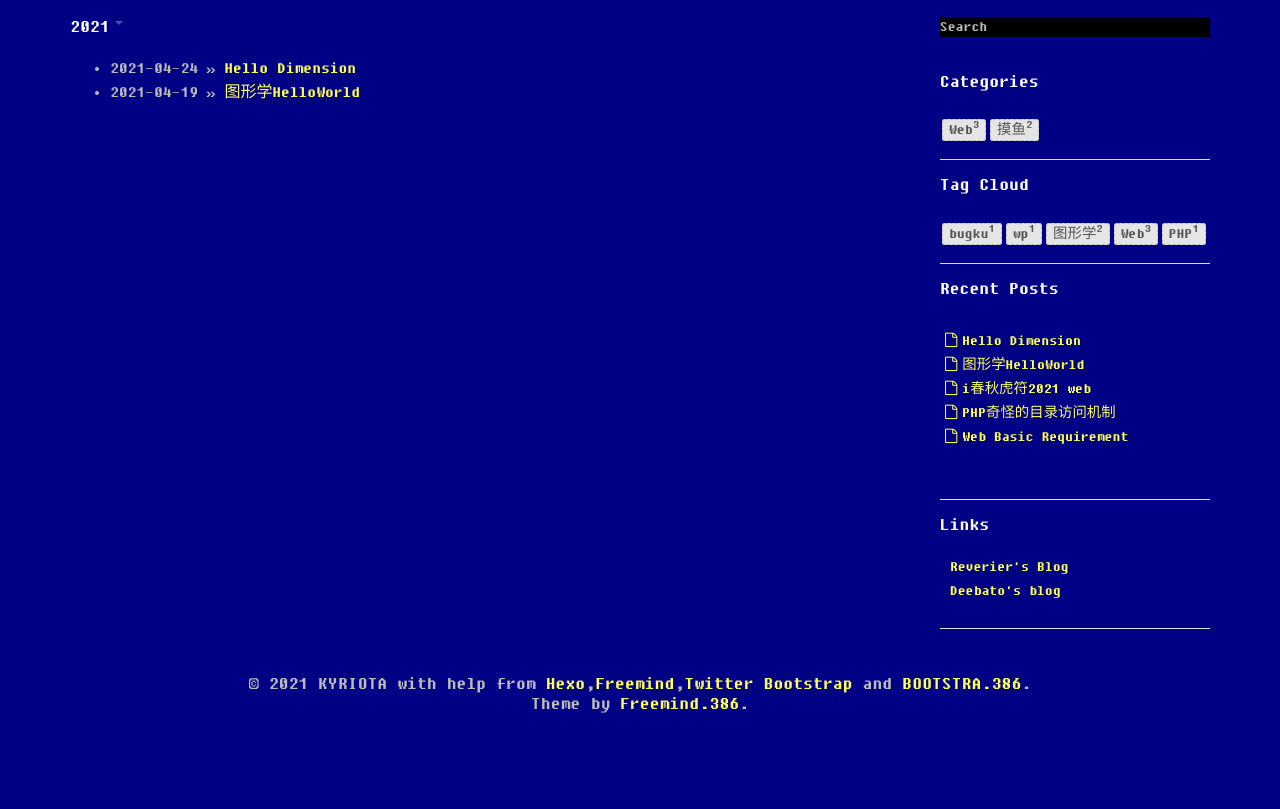
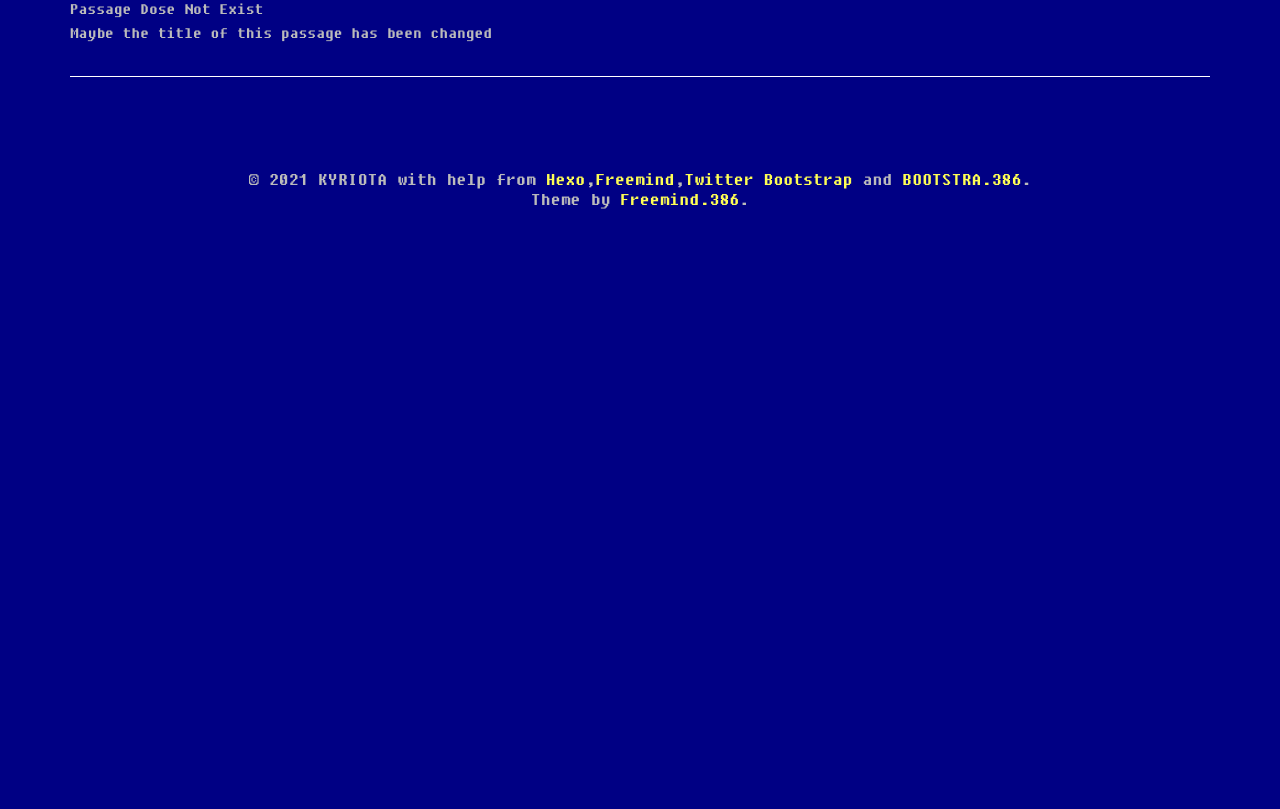
Before and after one commit to Kyriota/kyriota.github.io, a plain HTML site: page 404.html in a window 1280 px wide. Shown: the part 141-950 px from the top of the page. After the commit the page ends 800 px from the top, so only its background shows below. Drawn offline with Linux system fonts and the light colour scheme; files that its build step writes are made by us from their sources; files whose address does not match are found by name.

Commit message:
Site updated: 2021-05-04 23:59:37

```diff
--- a/categories/摸鱼/index.html
+++ b/404.html
@@ -6,8 +6,12 @@
   <meta http-equiv="cache-control" content="no-cache">
   <meta http-equiv="expires" content="0">
 
-  <title>摸鱼 | KYRIOTA</title>
+  <title>KYRIOTA</title>
   <meta name="author" content="KYRIOTA">
+
+  <meta name="description" content="404 NOT FOUND
+Passage Dose Not Exist
+Maybe the title of this passage has been changed">
 
 
   <meta name="viewport" content="width=device-width, initial-scale=1, maximum-scale=1">
@@ -114,144 +118,52 @@ var _hmt = _hmt || [];
   	<div class="content">
 
 
-<!-- title -->
-<div class="page-header">
-  <h1 class="archive-title-category"><i class="fa fa-archive"></i> 摸鱼</h1>
-</div>
-
-<div class="row page">
-  <!-- cols -->
-
-  <div class="col-md-9">
-
-
-	  <div id="top_search"></div>
-
-	  <div class="archive">
+		<div class="page-header">
+			<h1> </h1>
+		</div>
 
 
 
 
+<div class="row page">
+	<!-- cols -->
 
-			<h4 class="archive-ul" data-toggle="collapse" data-target="#2021">2021<b class="caret"></b></h4>
-			<ul id="2021" class="collapse in">
+	<div class="col-md-12">
 
 
-		<li class="listing-item">
-		<span class="date_class"> 2021-04-24 </span> &raquo;
+	<!-- content -->
+	<div class="mypage">
 
-		   <span class="title"><a href="/kyriota/2021/04/24/Hello_Dimension/" >Hello Dimension</a></span>
 
-		</li>
+	  <html>
+<head>
+</head>
+<body>
+404 NOT FOUND<br>
+Passage Dose Not Exist<br>
+Maybe the title of this passage has been changed<br>
+</body>
+</html><link rel="stylesheet" href="/kyriota/css/spoiler.css" type="text/css"><script src="/kyriota/js/spoiler.js" type="text/javascript" async></script>
+	</div>
+
+	<div>
+  	<center>
+	<div class="pagination">
+
+
+</div>
+
+    </center>
+	</div>
+
+	<!-- comment -->
+
+
+	</div> <!-- col-md-9/col-md-12 -->
 
 
 
-		<li class="listing-item">
-		<span class="date_class"> 2021-04-19 </span> &raquo;
-
-		   <span class="title"><a href="/kyriota/2021/04/19/图形学HelloWorld/" >图形学HelloWorld</a></span>
-
-		</li>
-
-		</ul>
-		</div>
-
-</div> <!-- col-md-9/col-md-12 -->
-
-
-<div class="col-md-3">
-	<div id="sidebar">
-
-
-  <div id="site_search">
-   <div class="form-group">
-    <input type="text" id="local-search-input" name="q" results="0" placeholder="Search" class="st-search-input st-default-search-input form-control"/>
-   </div>
-  <div id="local-search-result"></div>
-  </div>
-
-
-
-
-	<div class="widget">
-		<h4>Categories</h4>
-		<ul class="tag_box inline list-unstyled">
-
-			<li><a href="/kyriota/categories/Web/">Web<span>3</span></a></li>
-
-			<li><a href="/kyriota/categories/摸鱼/">摸鱼<span>2</span></a></li>
-
-		</ul>
-	</div>
-
-
-
-	<div class="widget">
-		<h4>Tag Cloud</h4>
-		<ul class="tag_box inline list-unstyled">
-
-			<li><a href="/kyriota/tags/bugku/">bugku<span>1</span></a></li>
-
-			<li><a href="/kyriota/tags/wp/">wp<span>1</span></a></li>
-
-			<li><a href="/kyriota/tags/图形学/">图形学<span>2</span></a></li>
-
-			<li><a href="/kyriota/tags/Web/">Web<span>3</span></a></li>
-
-			<li><a href="/kyriota/tags/PHP/">PHP<span>1</span></a></li>
-
-
-		</ul>
-	</div>
-
-
-
-
-<div class="widget">
-  <h4>Recent Posts</h4>
-  <ul class="entry list-unstyled">
-
-      <li>
-        <a href="/kyriota/2021/04/24/Hello_Dimension/" ><i class="fa fa-file-o"></i>Hello Dimension</a>
-      </li>
-
-      <li>
-        <a href="/kyriota/2021/04/19/图形学HelloWorld/" ><i class="fa fa-file-o"></i>图形学HelloWorld</a>
-      </li>
-
-      <li>
-        <a href="/kyriota/2021/04/10/i春秋虎符2021/" ><i class="fa fa-file-o"></i>i春秋虎符2021 web</a>
-      </li>
-
-      <li>
-        <a href="/kyriota/2021/03/28/PHP奇怪的目录访问机制/" ><i class="fa fa-file-o"></i>PHP奇怪的目录访问机制</a>
-      </li>
-
-      <li>
-        <a href="/kyriota/2021/03/16/Web_Basic_Requirement/" ><i class="fa fa-file-o"></i>Web Basic Requirement</a>
-      </li>
-
-  </ul>
-</div>
-
-
-
-<div class="widget">
-	<h4>Links</h4>
-	<ul class="blogroll list-unstyled">
-
-		<li><i class=""></i><a href="https://www.wootec.top/" title="" target="_blank"]);">Reverier&#39;s Blog</a></li>
-
-		<li><i class=""></i><a href="https://www.d33b4t0.com/" title="" target="_blank"]);">Deebato&#39;s blog</a></li>
-
-	</ul>
-</div>
-
-
-
-	</div> <!-- sidebar -->
-</div> <!-- col-md-3 -->
-
+</div><!-- row -->
 
 
 
```
Also changed, not shown: archives/2021/03/index.html (+4 -4 lines), archives/2021/04/index.html (+6 -6 lines), archives/2021/index.html (+4 -4 lines), archives/index.html (+2 -2 lines), categories/Web/index.html (+4 -4 lines), categories/index.html (+6 -6 lines), index.html (+4 -4 lines), tags/PHP/index.html (+5 -5 lines), tags/Web/index.html (+4 -4 lines), tags/bugku/index.html (+2 -2 lines), tags/index.html (+5 -5 lines), tags/wp/index.html (+4 -4 lines), tags/图形学/index.html (+4 -4 lines).
